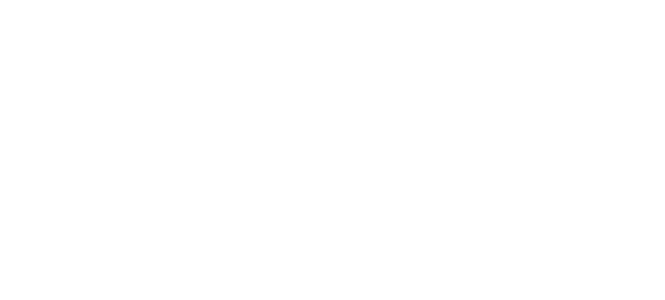
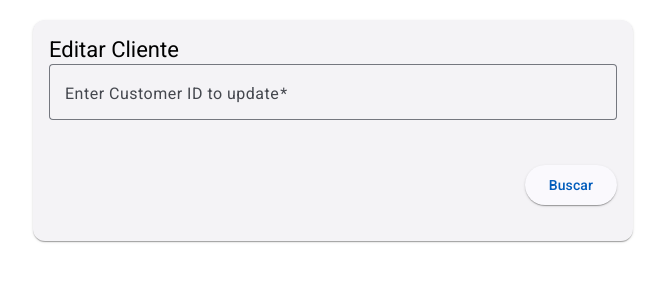
Before and after one commit to maurimnadal/hackathon-compass, an Angular app in the folder frontend/: page /editar-cliente in a window 1280 px wide. Before the commit this address led to /. Shown: the top 300 px of the page, without its empty margins (307-972 px from the left). Built offline with nearby package versions, Linux system fonts and the light colour scheme.

Commit message:
feat: adiciona pagina de edição do cliente estilizada e com as validações iniciais

```diff
--- a/frontend/src/app/app.routes.ts
+++ b/frontend/src/app/app.routes.ts
@@ -1,3 +1,6 @@
 import { Routes } from '@angular/router';
+import { EditarCliente } from './components/cliente/editar-cliente/editar-cliente';
 
-export const routes: Routes = [];
+export const routes: Routes = [
+    { path : "editar-cliente", component : EditarCliente}
+];
--- /dev/null
+++ b/frontend/src/app/components/cliente/editar-cliente/editar-cliente.css
@@ -0,0 +1,47 @@
+.secao {
+  max-width: 600px;
+  margin: 20px auto;
+}
+
+.full-width {
+  width: 100%;
+  margin-bottom: 15px;
+}
+
+.button-row {
+  display: flex;
+  justify-content: flex-end;
+  margin-top: 10px;
+  margin-bottom: 20px;
+}
+
+.success-container {
+  display: flex;
+  flex-direction: column;
+  align-items: center;
+  margin-top: 20px;
+  text-align: center;
+}
+
+.success-container mat-icon {
+  font-size: 48px;
+  height: 48px;
+  width: 48px;
+  margin-bottom: 10px;
+}
+
+.success-container p {
+  font-size: 18px;
+  margin-bottom: 20px;
+}
+
+.error-message {
+  display: flex;
+  align-items: center;
+  color: #f44336;
+  margin: 10px 0;
+}
+
+.error-message mat-icon {
+  margin-right: 8px;
+}
--- /dev/null
+++ b/frontend/src/app/components/cliente/editar-cliente/editar-cliente.html
@@ -0,0 +1,82 @@
+<section id="editarCliente" class="secao">
+    <mat-card>
+        <mat-card-header>
+            <mat-card-title>Editar Cliente</mat-card-title>
+        </mat-card-header>
+        <mat-card-content>
+            <!-- Formulário para buscar cliente pelo ID -->
+            <form [formGroup]="buscaForm" (ngSubmit)="buscarCliente()" *ngIf="!clienteEncontrado && !atualizacaoSucesso">
+                <mat-form-field appearance="outline" class="full-width">
+                    <mat-label>Enter Customer ID to update</mat-label>
+                    <input matInput formControlName="id" required>
+                    <mat-error *ngIf="buscaForm.get('id')?.hasError('required')">
+                        ID é obrigatório
+                    </mat-error>
+                    <mat-error *ngIf="buscaForm.get('id')?.hasError('pattern')">
+                        ID deve conter apenas números
+                    </mat-error>
+                </mat-form-field>
+
+                <div *ngIf="idNaoEncontrado" class="error-message">
+                    <mat-icon color="warn">error</mat-icon>
+                    <span>Cliente não encontrado com este ID</span>
+                </div>
+
+                <div class="button-row">
+                    <button mat-raised-button color="primary" type="submit">Buscar</button>
+                </div>
+            </form>
+
+            <!-- Formulário para editar cliente após encontrado -->
+            <form [formGroup]="editarForm" (ngSubmit)="onSubmit()" *ngIf="clienteEncontrado && !atualizacaoSucesso">
+                <mat-form-field appearance="outline" class="full-width">
+                    <mat-label>Enter new Name (current: {{clienteAtual.nome}})</mat-label>
+                    <input matInput formControlName="nome" required>
+                    <mat-error *ngIf="editarForm.get('nome')?.hasError('required')">
+                        Nome é obrigatório
+                    </mat-error>
+                    <mat-error *ngIf="editarForm.get('nome')?.hasError('minlength')">
+                        Nome deve ter pelo menos 1 caractere
+                    </mat-error>
+                    <mat-error *ngIf="editarForm.get('nome')?.hasError('containsNumbers')">
+                        Nome não pode conter números
+                    </mat-error>
+                </mat-form-field>
+
+                <mat-form-field appearance="outline" class="full-width">
+                    <mat-label>Enter new Email (current: {{clienteAtual.email}})</mat-label>
+                    <input matInput type="email" formControlName="email" required>
+                    <mat-error *ngIf="editarForm.get('email')?.hasError('required')">
+                        Email é obrigatório
+                    </mat-error>
+                    <mat-error *ngIf="editarForm.get('email')?.hasError('email')">
+                        Email inválido
+                    </mat-error>
+                </mat-form-field>
+
+                <mat-form-field appearance="outline" class="full-width">
+                    <mat-label>Enter new Birthdate (current: {{clienteAtual.dataNascimento}})</mat-label>
+                    <input matInput formControlName="dataNascimento" placeholder="YYYYMMDD" required>
+                    <mat-hint>Format: YYYYMMDD</mat-hint>
+                    <mat-error *ngIf="editarForm.get('dataNascimento')?.hasError('required')">
+                        Data de nascimento é obrigatória
+                    </mat-error>
+                    <mat-error *ngIf="editarForm.get('dataNascimento')?.hasError('pattern')">
+                        Formato inválido. Use YYYYMMDD
+                    </mat-error>
+                </mat-form-field>
+
+                <div class="button-row">
+                    <button mat-raised-button color="primary" type="submit">Atualizar</button>
+                </div>
+            </form>
+
+            <!-- Mensagem de sucesso -->
+            <div *ngIf="atualizacaoSucesso" class="success-container">
+                <mat-icon color="primary">check_circle</mat-icon>
+                <p>Customer updated successfully!</p>
+                <button mat-button color="primary" (click)="resetForm()">Editar outro cliente</button>
+            </div>
+        </mat-card-content>
+    </mat-card>
+</section>
--- /dev/null
+++ b/frontend/src/app/components/cliente/editar-cliente/editar-cliente.ts
@@ -0,0 +1,130 @@
+import { Component, OnInit } from '@angular/core';
+import { ReactiveFormsModule, FormGroup, FormBuilder, Validators, AbstractControl, ValidatorFn } from '@angular/forms';
+import { CommonModule } from '@angular/common';
+import { MatCardModule } from '@angular/material/card';
+import { MatFormFieldModule } from '@angular/material/form-field';
+import { MatInputModule } from '@angular/material/input';
+import { MatButtonModule } from '@angular/material/button';
+import { MatIconModule } from '@angular/material/icon';
+
+@Component({
+  selector: 'app-editar-cliente',
+  standalone: true,
+  imports: [
+    ReactiveFormsModule,
+    CommonModule,
+    MatCardModule,
+    MatFormFieldModule,
+    MatInputModule,
+    MatButtonModule,
+    MatIconModule
+  ],
+  templateUrl: './editar-cliente.html',
+  styleUrl: './editar-cliente.css'
+})
+export class EditarCliente implements OnInit {
+  buscaForm!: FormGroup;
+  editarForm!: FormGroup;
+
+  clienteAtual = {
+    nome: '',
+    email: '',
+    dataNascimento: ''
+  };
+
+  clienteEncontrado = false;
+  atualizacaoSucesso = false;
+  idNaoEncontrado = false;
+
+  constructor(private fb: FormBuilder) {}
+
+  ngOnInit() {
+    this.buscaForm = this.fb.group({
+      id: ['', [Validators.required, Validators.pattern(/^\d+$/)]]
+    });
+
+    this.editarForm = this.fb.group({
+      nome: ['', [Validators.required, Validators.minLength(1), this.noNumbersValidator()]],
+      email: ['', [Validators.required, Validators.email]],
+      dataNascimento: ['', [Validators.required, Validators.pattern(/^\d{8}$/)]]
+    });
+  }
+
+  buscarCliente() {
+    if (this.buscaForm.invalid) {
+      this.buscaForm.get('id')?.markAsTouched();
+      return;
+    }
+
+    const id = this.buscaForm.get('id')?.value;
+
+    // Simulando busca de cliente
+    console.log('Buscando cliente com ID:', id);
+
+    // Simulando verificação de ID existente (para demonstração, vamos considerar que o ID 00002 existe)
+    if (id === '00002') {
+      // Simulando dados retornados do backend
+      this.clienteAtual = {
+        nome: 'sla',
+        email: 'sla@gmail.com',
+        dataNascimento: '20051214'
+      };
+
+      // Preenchendo o formulário de edição com os valores atuais
+      this.editarForm.patchValue({
+        nome: this.clienteAtual.nome,
+        email: this.clienteAtual.email,
+        dataNascimento: this.clienteAtual.dataNascimento
+      });
+
+      this.clienteEncontrado = true;
+      this.idNaoEncontrado = false;
+    } else {
+      this.idNaoEncontrado = true;
+      this.clienteEncontrado = false;
+    }
+  }
+
+  onSubmit() {
+    if (this.editarForm.invalid) {
+      // Marca todos os campos como tocados para mostrar os erros
+      Object.keys(this.editarForm.controls).forEach(key => {
+        const control = this.editarForm.get(key);
+        control?.markAsTouched();
+      });
+      return;
+    }
+
+    // Simulando atualização de cliente
+    const clienteAtualizado = {
+      id: this.buscaForm.get('id')?.value,
+      ...this.editarForm.value
+    };
+
+    console.log('Atualizando cliente:', clienteAtualizado);
+
+    // Simulando uma atualização bem-sucedida
+    this.atualizacaoSucesso = true;
+  }
+
+  resetForm() {
+    this.buscaForm.reset();
+    this.editarForm.reset();
+    this.clienteAtual = {
+      nome: '',
+      email: '',
+      dataNascimento: ''
+    };
+    this.clienteEncontrado = false;
+    this.atualizacaoSucesso = false;
+    this.idNaoEncontrado = false;
+  }
+
+  // Validador personalizado para não permitir números
+  noNumbersValidator(): ValidatorFn {
+    return (control: AbstractControl): {[key: string]: any} | null => {
+      const hasNumbers = /[0-9]/.test(control.value);
+      return hasNumbers ? {'containsNumbers': {value: control.value}} : null;
+    };
+  }
+}
```
Also changed, not shown: 1 other file (tests, documents, lock files or other folders).
